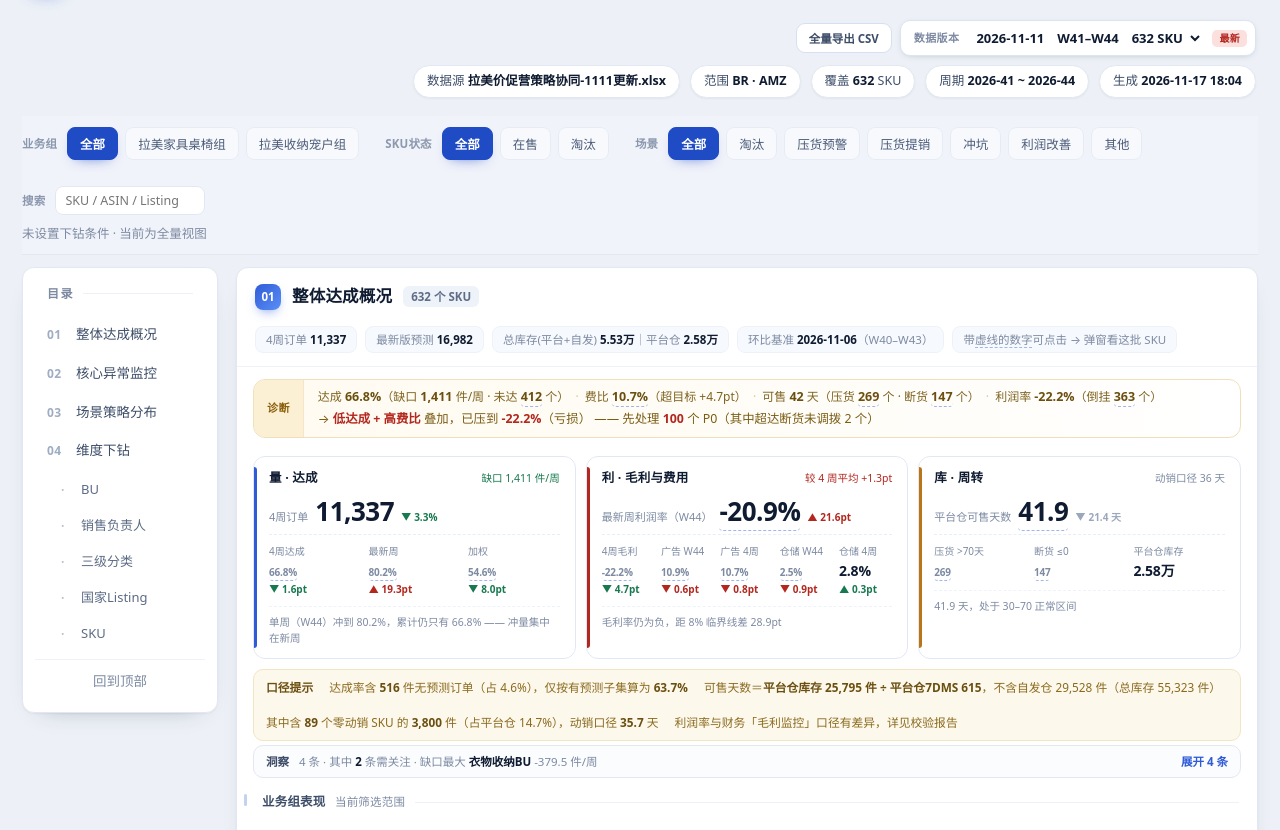
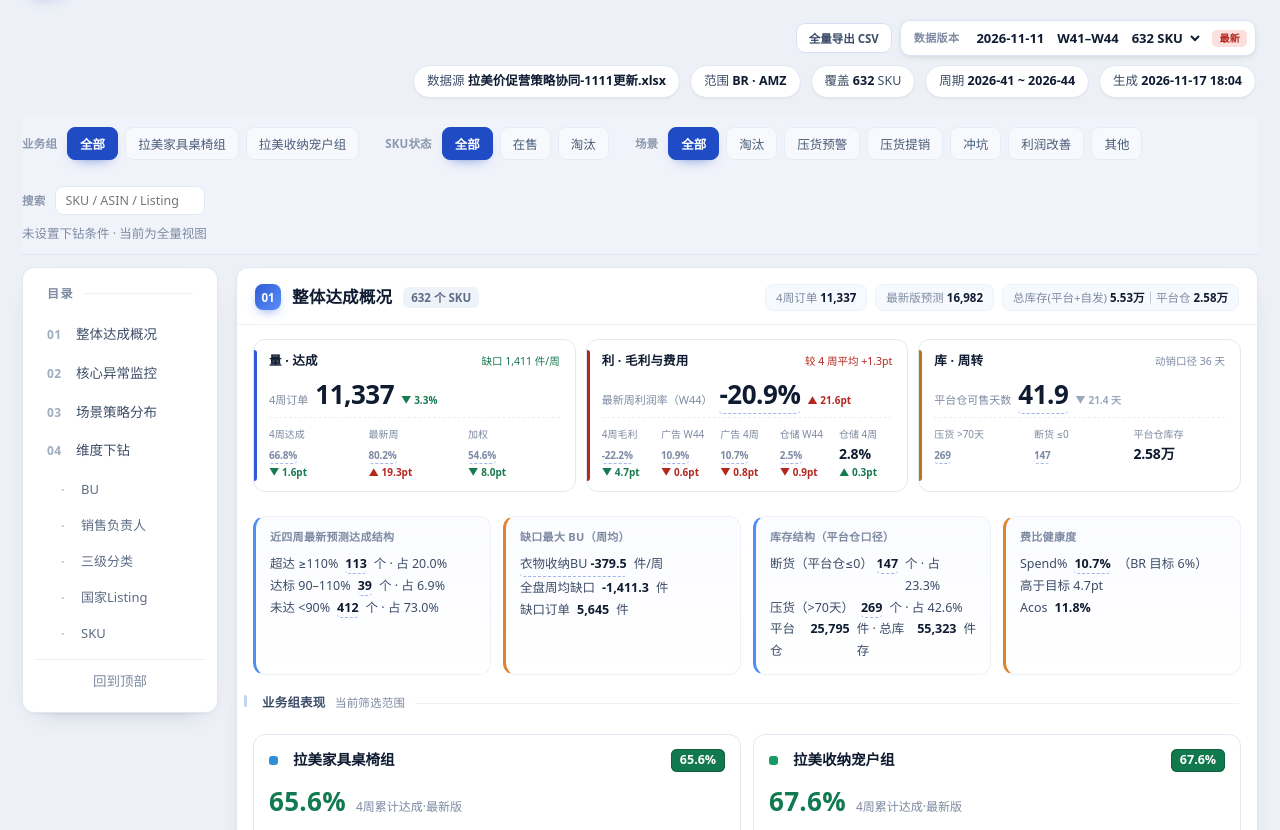
Before and after one commit to zhaom2203-alt/lazam-price-promo-dashboard, a plain HTML site: page index.html in a window 1280 px wide. Shown: the part 81-911 px from the top of the page. Drawn offline with Linux system fonts and the light colour scheme.

Commit message:
deploy: 巴西运营监控看板（多版本）

```diff
--- a/index.html
+++ b/index.html
@@ -1218,11 +1218,8 @@ td.lwt .lwc[title]{cursor:help}
           <div class="btitle"><span class="bnum">01</span><h2>整体达成概况</h2><span class="cnt" id="s1scope"></span></div>
           <div class="bmeta" id="s1meta"></div>
         </div>
-        <div class="diagbar" id="diagBar"></div>
         <div class="g3" id="kpis"></div>
-        <div class="warnline" id="kpiWarn"></div>
-        <div class="insbar" id="insBar"><span class="ibt">洞察</span><span class="ibs" id="insSum"></span><span class="ibk" id="insBtn">展开 4 条</span></div>
-        <div class="insights" id="insights" data-collapsed="1"></div>
+        <div class="insights" id="insights"></div>
         <div class="subhead"><span>业务组表现 <b>当前筛选范围</b></span></div>
         <div class="sites-grid" id="siteCards"></div>
         <div class="subhead noline"><span>周度趋势 <b id="wkRange">W39–W42</b></span><i class="sp"></i>
@@ -2176,9 +2173,7 @@ function renderOverview(){
   $('#s1meta').innerHTML=[
     `<span class="mtag">4周订单 <b>${nf(m.q)}</b></span>`,
     `<span class="mtag">最新版预测 <b>${nf(m.f,0)}</b></span>`,
-    `<span class="mtag">总库存(平台+自发) <b>${wan(m.inv)}</b>｜平台仓 <b>${wan(m.invP)}</b></span>`,
-    `<span class="mtag">环比基准 <b>${P?P.key:'—'}</b>${P?'（'+P.wk+'）':'（首版）'}</span>`,
-    `<span class="mtag">带<span style="border-bottom:1px dashed #9fb6e6">虚线的数字</span>可点击 → 弹窗看这批 SKU</span>`
+    `<span class="mtag">总库存(平台+自发) <b>${wan(m.inv)}</b>｜平台仓 <b>${wan(m.invP)}</b></span>`
   ].join('');
 
   /* tone：语义色条 —— up＝红（超达/断货等强信号）｜down＝绿（未达/亏损）｜warn＝琥珀（费比/压货） */
@@ -2233,19 +2228,6 @@ function renderOverview(){
   const gv=i=>k[i].drill?drillNum(rows,k[i].drill[0],k[i].drill[1],k[i].v):k[i].v;
   const gd=i=>miniD(P,CMP[i]);
   const wkL=DB.weekLabels[3], wkP=DB.weekLabels[2];
-  /* 三张卡底部的结论：全部由当前数据拼出，不写死文案 */
-  const qFoot = (m.rateL1!=null&&m.rate4!=null)
-    ? (m.rateL1>m.rate4+0.03 ? `单周（${wkL}）冲到 ${pct(m.rateL1)}，累计仍只有 ${pct(m.rate4)} —— 冲量集中在新周`
-      : m.rateL1<m.rate4-0.03 ? `单周 ${pct(m.rateL1)} 落后累计 ${pct(m.rate4)} —— 最近一周在掉队`
-      : `单周与累计基本同步（${pct(m.rateL1)} vs ${pct(m.rate4)}）`)
-    : '单周达成暂无可比数据';
-  const pFoot = (m.lwPr==null) ? '本周毛利率暂无数据'
-    : (m.lwPr<0 ? `毛利率仍为负，距 8% 临界线差 ${nf((0.08-m.lwPr)*100,1)}pt`
-      : m.lwPr<0.08 ? `已转正，距 8% 临界线还差 ${nf((0.08-m.lwPr)*100,1)}pt`
-      : m.lwPr<0.13 ? `已过 8% 临界线，距 13% 目标差 ${nf((0.13-m.lwPr)*100,1)}pt`
-      : `已超过 13% 目标 ${nf((m.lwPr-0.13)*100,1)}pt`);
-  const iFoot = m.days==null ? '可售天数暂无数据'
-    : (m.days>70 ? `${nf(m.days,1)} 天，仍在压货区` : m.days<30 ? `${nf(m.days,1)} 天，已进入紧张区` : `${nf(m.days,1)} 天，处于 30–70 正常区间`);
   const gapTag = m.gapW==null?'':((m.gapW<0?'缺口 ':'超达 ')+nf(Math.abs(m.gapW),0)+' 件/周');
   const prTag = (m.lwPr!=null&&m.pr!=null)?('较 4 周平均 '+(m.lwPr>=m.pr?'+':'−')+nf(Math.abs((m.lwPr-m.pr)*100),1)+'pt'):'';
   const daysTag = (m.days!=null&&pm&&pm.days!=null)
@@ -2259,7 +2241,6 @@ function renderOverview(){
         <div class="gi"><span>最新周</span><b>${gv(3)}</b>${gd(3)}</div>
         <div class="gi"><span>加权</span><b>${gv(5)}</b>${gd(5)}</div>
       </div>
-      <div class="gf">${qFoot}</div>
     </div>
     <div class="gcard gp">
       <div class="gh"><span class="gt">利 · 毛利与费用</span><span class="gx ${(m.lwPr!=null&&m.pr!=null&&m.lwPr>=m.pr)?'up':'down'}">${prTag}</span></div>
@@ -2271,7 +2252,6 @@ function renderOverview(){
         <div class="gi"><span>仓储 ${wkL}</span><b>${gv(10)}</b>${gd(10)}</div>
         <div class="gi"><span>仓储 4周</span><b>${pct(m.whp)}</b>${miniD(P,{cur:m.whp,prev:pm&&pm.whp,kind:'pt',dir:-1})}</div>
       </div>
-      <div class="gf">${pFoot}</div>
     </div>
     <div class="gcard gi2">
       <div class="gh"><span class="gt">库 · 周转</span><span class="gx">${m.aliveDays==null?'':'动销口径 '+nf(m.aliveDays,0)+' 天'}</span></div>
@@ -2281,56 +2261,9 @@ function renderOverview(){
         <div class="gi"><span>断货 ≤0</span><b>${drillNum(rows,'断货 平台仓≤0',oosP,nf(m.oos))}</b></div>
         <div class="gi"><span>平台仓库存</span><b>${wan(m.invP)}</b></div>
       </div>
-      <div class="gf">${iFoot}</div>
     </div>`;
 
-  const deadN=rows.filter(r=>!(r.d7>0)&&(r.invP||0)>0).length;
-
-  /* 一句话诊断条：数据行给「值 → 暴露的矛盾」，判断行给结论；与下方 KPI 卡片不重复 */
-  const negPrN=rows.filter(r=>r.pr!=null&&r.pr<0).length;
-  let p0N=0, p0Gap=0;
-  try{
-    rows.forEach(r=>{ const g=diag(r); if(g&&g.sev===0){ p0N++; if(g.code.indexOf('超达断货')>=0) p0Gap++; } });
-  }catch(e){}
-  if(!rows.length){
-    $('#diagBar').innerHTML='<span class="dgl">诊断</span>'+
-      '<span class="dgt"><span class="j">当前筛选下没有 SKU —— 请放宽业务组 / SKU状态 / 场景 / 搜索任一条件</span></span>';
-  }else{
-    const gapPt=(m.adp!=null)?(m.adp-0.06)*100:null;
-    const facts=[
-      `达成 <b>${pct(m.rate)}</b>（缺口 <b>${nf(Math.abs(m.gapW),0)}</b> 件/周 · 未达 <b>${drillNum(rows,'未达 <90%',underP,nf(m.under))}</b> 个）`,
-      `费比 <b>${drillNum(rows,'费比 >6%',feeP,pct(m.adp))}</b>（${gapPt==null?'—':(gapPt>=0?'超目标 +':'低于目标 ')+nf(gapPt,1)+'pt'}）`,
-      `可售 <b>${m.days==null?'—':nf(m.days,0)}</b> 天（压货 <b>${drillNum(rows,'压货 >70天',pileP,nf(m.pile))}</b> 个 · 断货 <b>${drillNum(rows,'断货 平台仓≤0',oosP,nf(m.oos))}</b> 个）`,
-      `利润率 <b>${pct(m.pr)}</b>（倒挂 <b>${drillNum(rows,'毛利倒挂 <0%',negP,nf(negPrN))}</b> 个）`
-    ];
-    /* 根因只取经营三条线；利润是结果，作为结论里的一句 */
-    const tags=[];
-    if(m.rate!=null && m.rate<0.90) tags.push('低达成');
-    if(m.adp!=null && m.adp>0.06)  tags.push('高费比');
-    if(m.days!=null && m.days>70)  tags.push('高库存');
-    const prTxt = (m.pr==null) ? '利润待核'
-      : (m.pr<0 ? `已压到 <b>${pct(m.pr)}</b>（亏损）` : `利润只剩 <b>${pct(m.pr)}</b>（目标 13%）`);
-    const tail=p0Gap?`（其中超达断货未调拨 ${nf(p0Gap)} 个）`:'';
-    let judge;
-    if(tags.length>=2){
-      judge=`<b>${tags.join(' + ')}</b> 叠加，${prTxt} —— 先处理 <b>${nf(p0N)}</b> 个 P0${tail}`;
-    }else if(tags.length===1){
-      judge=`主要矛盾在 <b>${tags[0]}</b>，其余在阈值内，${prTxt}；P0 <b>${nf(p0N)}</b> 个按优先级处理${tail}`;
-    }else if(m.pr!=null && m.pr<0.13){
-      judge=`量、费、库三线均在阈值内，但${prTxt}；P0 <b>${nf(p0N)}</b> 个${tail}`;
-    }else{
-      judge=`量、费、库、利四线均在阈值内，维持跟踪；P0 <b>${nf(p0N)}</b> 个${tail}`;
-    }
-    $('#diagBar').innerHTML='<span class="dgl">诊断</span>'+
-      `<span class="dgt"><span class="f">${facts.join(' <i class="sp2">·</i> ')}</span>`+
-      `<span class="j">→ ${judge}</span></span>`;
-  }
-
-  $('#kpiWarn').innerHTML='<b>口径提示</b>'+
-    `<span>达成率含 <b>${nf(m.noFcQ)}</b> 件无预测订单（占 ${pct(m.q?m.noFcQ/m.q:null)}），仅按有预测子集算为 <b>${pct(m.f>0?(m.q-m.noFcQ)/m.f:null)}</b></span>`+
-    `<span>可售天数＝<b>平台仓库存 ${nf(m.invP)} 件 ÷ 平台仓7DMS ${nf(m.d7,0)}</b>，不含自发仓 ${nf(m.invS)} 件（总库存 ${nf(m.inv)} 件）</span>`+
-    `<span>其中含 <b>${nf(deadN)}</b> 个零动销 SKU 的 <b>${nf(m.deadInv)}</b> 件（占平台仓 ${pct(m.invP?m.deadInv/m.invP:null)}），动销口径 <b>${m.aliveDays==null?'—':nf(m.aliveDays,1)}</b> 天</span>`+
-    '<span>利润率与财务「毛利监控」口径有差异，详见校验报告</span>';
+
 
   const tot=m.over+m.hit+m.under;
   const gs=groupBy(rows,'bu').map(g=>({k:g.k,gap:g.m.gapW})).sort((a,b)=>a.gap-b.gap);
@@ -2360,20 +2293,6 @@ function renderOverview(){
     ],cls:(m.adp!=null&&m.adp>tgt)?'warn':''}
   ];
   $('#insights').innerHTML=ins.map(c=>`<div class="icard ${c.cls}"><div class="ih">${c.h}</div>${c.lines.map(l=>`<div class="il">${l}</div>`).join('')}</div>`).join('');
-  /* v56：洞察默认收起，摘要行给一条最关键的信息 */
-  (function(){
-    const sum=$('#insSum'), btn=$('#insBtn'), box=$('#insights');
-    if(!sum||!btn||!box) return;
-    const warnN=ins.filter(c=>c.cls==='warn').length;
-    sum.innerHTML=`${ins.length} 条 · 其中 <b>${warnN}</b> 条需关注`+(worst?` · 缺口最大 <b>${worst.k}</b> ${nf(worst.gap,1)} 件/周`:'');
-    const setOpen=function(open){
-      box.dataset.collapsed=open?'0':'1';
-      btn.textContent=open?'收起 ▴':'展开 '+ins.length+' 条';
-    };
-    setOpen(false);
-    btn.onclick=function(){ setOpen(box.dataset.collapsed==='1'); };
-  })();
-
   const BG_COLOR={'拉美家具桌椅组':'#2f8fd7','拉美收纳宠户组':'#159b66'};
   const bgs=DB.cat.bg.map(g=>({g,rows:rows.filter(r=>r.bg===g)})).filter(x=>x.rows.length);
   const sg=$('#siteCards');
@@ -4334,8 +4253,11 @@ function exportCsv(rows, tag, slim){
 
 /* ---------- 页脚 ---------- */
 function renderFoot(){
+  const FM=M(agg(ROWS));
+  const PK=prevVersionKey();
+  const deadFull=ROWS.filter(function(r){ return !(r.d7>0)&&(r.invP||0)>0; }).length;
   $('#footNotes').innerHTML=`
-  <div><b>数据版本</b>：当前 ${DB.version}（${DB.weekLabels[0]}–${DB.weekLabels[3]}）｜共 ${VS.order.length} 个版本，切换在页面右上角；切版本会清空筛选与下钻，其余交互不变。<b>01 概况每张 KPI 卡下方的「环比」＝当前版本 vs 上一版快照</b>（同筛选范围、同口径重算）：达成率 / 利润率 / 广告费比用<b>百分点（pt）</b>，订单用<b>同比 %</b>，可售天数用<b>天</b>；红＝向好、绿＝转差、灰＝中性或首版无对比。<b>注意</b>：4 周为滚动窗口，相邻两版窗口整体后移一周（如 ${VS.order.length>=2?VS.data[VS.order[VS.order.length-2]].weekLabels[0]+'–'+VS.data[VS.order[VS.order.length-2]].weekLabels[3]:''} → ${DB.weekLabels[0]}–${DB.weekLabels[3]}），环比里同时含「新一周进入 / 旧一周退出」的影响，不等于同一批周的自然增长。</div>
+  <div><b>数据版本</b>：当前 ${DB.version}（${DB.weekLabels[0]}–${DB.weekLabels[3]}）｜共 ${VS.order.length} 个版本，切换在页面右上角；切版本会清空筛选与下钻，其余交互不变。<b>01 概况每张 KPI 卡下方的「环比」＝当前版本 vs 上一版快照</b>（同筛选范围、同口径重算）：达成率 / 利润率 / 广告费比用<b>百分点（pt）</b>，订单用<b>同比 %</b>，可售天数用<b>天</b>；红＝向好、绿＝转差、灰＝中性或首版无对比。<b>注意</b>：4 周为滚动窗口，相邻两版窗口整体后移一周（如 ${VS.order.length>=2?VS.data[VS.order[VS.order.length-2]].weekLabels[0]+'–'+VS.data[VS.order[VS.order.length-2]].weekLabels[3]:''} → ${DB.weekLabels[0]}–${DB.weekLabels[3]}），环比里同时含「新一周进入 / 旧一周退出」的影响，不等于同一批周的自然增长。<b>01 概况 KPI 的环比基准</b>＝上一版快照 ${PK?PK+'（'+VS.data[PK].weekLabels[0]+'–'+VS.data[PK].weekLabels[3]+'）':'（首版无对比）'}，利三项的环比基准是「上一周」。</div>
   <div><b>数据源</b>：${DB.source}｜明细表（${nf(ROWS.length)} 行，一个 SKU 一行）｜周期 ${DB.weeks[0]} ~ ${DB.weeks[3]}（4 周）</div>
   <div><b>四组达成率</b>（01 KPI 卡、04 维度四层、03 场景表、SKU 明细同一口径）：<b>4周累计·最新版</b>＝Σ4周订单 ÷ Σ4周最新版预测（＝明细表 BS 列）；<b>最新周·最新版</b>＝最新周（${DB.weekLabels[3]}）订单 ÷ 当周最新版预测（BW 列）；<b>最新周·加权</b>＝最新周订单 ÷ 当周加权预测（CM 列）；<b>4周累计·加权</b>＝Σ4周订单 ÷ Σ4周加权预测（CI 列）。SKU 级直接取明细表原生列；BU / 销售负责人 / 三级分类 / 国家Listing 与 03 场景则用「预测达成」表逐周数值分别求和后相除，<b>不对明细表百分比做平均</b>。分母为 0 的 SKU（无预测）其订单仍计入分子。</div>
   <div><b>最新周（${DB.weekLabels[3]}）三项</b>：<b>最新周利润率</b>＝该周业务毛利 ÷ 该周收入总额(审计)；<b>最新周广告占比</b>＝该周产品营销费 ÷ 该周收入；<b>最新周仓储费比</b>＝该周自发仓储费 ÷ 该周收入。<b>SKU 级</b>即明细表 DU / DZ / EE 列（＝该周 K÷I、M÷I、O÷I，逐 SKU 校验零误差）；<b>BU / 销售负责人 / 三级分类 / 国家Listing / 03 场景</b>一律把组内各 SKU 的该周金额分别求和后再相除，<b>不对明细表百分比做平均</b>。单元格下方小字＝与上一周（${DB.weekLabels[2]}）的百分点变化；01 概况同样三张卡，环比基准为「上一周」而非上一版快照。</div>
@@ -4343,12 +4265,13 @@ function renderFoot(){
   <div><b>平台仓可售天数</b>＝Σ平台仓可销售展示库存 ÷ Σ平台仓 7DMS（不含自发仓）；<b>断货</b>＝平台仓库存 ≤0；<b>压货</b>＝平台仓可售天数 &gt;70 天或 M1-M2 连续重度压货；<b>总库存</b>＝平台仓 + 自发仓。</div>
   <div><b>周均缺口</b>＝（Σ订单 − Σ最新版预测）÷ 4，负值为缺口；<b>加权预测</b>取自「预测达成」表 F 列 ${DB.weekLabels[0]}–${DB.weekLabels[3]} 加总。</div>
   <div><b>打标阈值</b>（四类，完整对照表见「02 核心异常监控 · 打标规则」）：<b>预测达成</b> ≥110% 超达 / 90–110% 达成 / 80–90% 达成偏低 / &lt;80% 严重低达 / 无预测；<b>利润率</b> ≤0 负毛利 / 0–8% 低毛利 / 8–13% 正常毛利 / &gt;13% 高毛利；<b>可售天数</b> &lt;0 断货 / ≤30 缺货 / 30–70 正常 / ≥70 压货 / 7DMS=0 且库存&gt;0 无动销；<b>库存量</b> ≤0 无库存 / ≤50 低库存量 / 50–100 正常 / &gt;300 库存重点（100–300 源规则未覆盖，暂归正常）。</div>
+  <div><b>01 概况的口径细节（整版 ${nf(ROWS.length)} 个 SKU）</b>：<b>4周达成</b>的分母只含预测、分子却是全部订单——其中 <b>${nf(FM.noFcQ)}</b> 件订单所属 SKU 无任何预测（占 Σ订单 ${pct(FM.q?FM.noFcQ/FM.q:null)}），若只按「有预测子集」算则为 <b>${pct(FM.f>0?(FM.q-FM.noFcQ)/FM.f:null)}</b>。<b>可售天数</b>＝平台仓库存 <b>${nf(FM.invP)}</b> 件 ÷ 平台仓 7DMS <b>${nf(FM.d7,0)}</b>，<b>不含自发仓 ${nf(FM.invS)} 件</b>（总库存 ${nf(FM.inv)} 件）；其中含 <b>${nf(deadFull)}</b> 个零动销 SKU 的 <b>${nf(FM.deadInv)}</b> 件（占平台仓 ${pct(FM.invP?FM.deadInv/FM.invP:null)}），按动销口径（剔除零动销）为 <b>${FM.aliveDays==null?'—':nf(FM.aliveDays,1)}</b> 天。<b>利润率</b>＝业务毛利 ÷ 收入总额(审计)，与财务「毛利监控」表存在口径差异，详见校验报告。</div>
   <div><b>03 场景 × 维度交叉</b>：矩阵行是维度值（BU / 销售负责人 / 三级分类 / 国家Listing / SKU），列是六个场景，格内 <b>SKU 数 · 4周订单</b>，底色深浅按该格 SKU 数在本场景内归一（同色系＝同一场景）。下方「全字段表」一行 = 一个「维度值 × 场景」组合，列与上方场景表同一套（24 列，可分组），合计行与上方场景表逐位对齐。<b>点格子</b>＝只看该组合，<b>点维度值</b>＝只看该维度值的全部场景，<b>点场景表头</b>＝只看该场景，标签上的 ✕ 取消；<b>点表格行</b>弹窗看这批 SKU 的全字段明细。导出跟随当前筛选与列分组；维度值超过 14 项时矩阵默认只列前 14（按订单降序），点「展开其余」看全部。</div>
   <div><b>色阶</b>：达成率 ≥110% 深红、100–110% 浅红、90–100% 橙、80–90% 浅绿、&lt;80% 深绿（沿用集团涨红跌绿口径，红＝超达、绿＝缺口）；利润率同向（高＝红、低＝绿）；可售天数走红绿灯（&lt;30 天红＝紧张、30–70 天绿＝健康、&gt;70 天橙＝压货）。</div>
   <div><b>最新周单元格的小字</b>：▲红＝向好、▼绿＝转差、灰＝持平；百分点差值＝本周比率 − 上周比率，不是相对变化率。<b>明细与导出</b>：<b>导出的列、列名、取值与页面表格完全一致</b>——04 维度层「本层汇总」＝该层表格（# / 维度值 / SKU数 … 场景构成，22 列，含合计行，顺序与筛选跟随当前视图）；「本层 SKU 明细」、SKU 末层默认导出、02/01 弹窗导出＝表格 24 列；03 场景表导出＝表格 23 列（含维度拆分列）。数值精度也与页面一致（百分 1 位小数、件数取整、可售天数取整）。仅「全部字段」选项额外导出源表 38 个字段（列多于表格，便于二次加工）。<b>导出范围＝当前筛选与下钻后的结果</b>（筛到几个 BU / 几个 SKU 就导几个）；需要整版数据时用页头右上角<b>「全量导出 CSV」</b>——当前数据版本全部 SKU，绕过全局筛选、下钻范围与列筛选。CSV 均为 UTF-8 BOM，Excel 直接打开。</div>
   <div><b>建议态说明</b>：调拨建议、促销提报建议、广告调整方向、活动提报均为源表（当前 ${DB.version}）输出的「建议」，不代表已执行；「超达 → 调拨是否跟上」按是否已输出「断货可调入」判断，实际到仓需业务回填。</div>
-  <div><b>异常下钻</b>：<b>01 诊断条 / KPI 卡 / 洞察卡、02 的异常 KPI 与交叉矩阵、03 场景表</b>里带下划虚线的数字，点击都<b>直接弹窗</b>列出这批 SKU 的全字段明细（与 04 SKU 明细同列），支持排序 / 筛选 / 导出 CSV，Esc 或点遮罩关闭；不再跳转或滚动页面。04 维度下钻仍是逐级点行下钻（那里的下钻是看「按什么分组」）。</div>
-  <div><b>01 概况的三张卡</b>：<b>量 / 利 / 库</b> 按主题归并，卡内每个数字都可点开弹窗；主指标下方是<b>环比</b>（量、库与上一版快照比，利的三项与上周比，见卡内小字 title）。四张洞察卡默认收起，摘要行给「需关注条数 + 缺口最大 BU」，点「展开」看全部。</div>
+  <div><b>异常下钻</b>：<b>01 KPI 卡 / 洞察卡、02 的异常 KPI 与交叉矩阵、03 场景表</b>里带下划虚线的数字，点击都<b>直接弹窗</b>列出这批 SKU 的全字段明细（与 04 SKU 明细同列），支持排序 / 筛选 / 导出 CSV，Esc 或点遮罩关闭；不再跳转或滚动页面。04 维度下钻仍是逐级点行下钻（那里的下钻是看「按什么分组」）。</div>
+  <div><b>01 概况的三张卡</b>：<b>量 / 利 / 库</b> 按主题归并，卡内每个数字都可点开弹窗；主指标下方是<b>环比</b>（量、库与上一版快照比，利的三项与上周比，见卡内小字 title）。四张洞察卡常显、不再折叠。01 只留数字：不带诊断句、卡底结论句、口径提示条——口径统一写在下方「01 概况的口径细节」，本期结论看 02 核心异常监控。</div>
   <div><b>表格列分组</b>（03 场景表、04 维度层）：工具条上的 <b>全部 / 规模 / 达成 / 利润 / 库存</b> 可多选，只显示对应列，<b>导出跟随当前选择</b>；04 默认「达成 + 利润」（17 列），要看订单量点「规模」、要看库存点「库存」。</div>
   <div><b>筛选与排序</b>：每个维度层右上角「筛选」可展开列筛选行，<b>该层每一列都能筛</b>——数值列支持 <b>&gt;100</b>、<b>&lt;0</b>、<b>&gt;=10</b>、<b>8~13</b>、<b>12,18</b> 五种写法（输入框右侧箭头可展开常用区间）；组名、场景构成等文本列按<b>包含匹配</b>，并从下拉里直接选已有值；预测 / 利润率 / 可售天数打标按<b>组级档位</b>下拉精确选（百分列按显示值比较，如 <b>&lt;80</b> 不含显示为 80.0% 的组）；点任意列表头排序。<b>SKU 末层同样支持列筛选</b>，文本列（SKU / ASIN / 业务组 / 分类 / 负责人 / 场景）按包含匹配。<b>撤回方式</b>：点「清除筛选」一次性清空该层全部条件（只删某一格的文字则只撤该列）；收起筛选行不会清条件，按钮上的数字表示当前生效列数。筛到 0 行时表格内仍保留「清除筛选」入口。筛选后合计行按命中分组重算，本层导出也只含命中分组。</div>
   <div><b>数据范围</b>：仅巴西站亚马逊（BR · AMZ），已剔除多渠道与墨西哥站数据；业务组 / SKU状态 / 场景 / 搜索为全局筛选；「02 各异常点」点击只弹窗、不改变全局范围；「04 维度下钻」为逐级下钻，三者叠加生效。页面所有数字均为当前范围的实时重算结果，非静态快照。</div>`;
```
